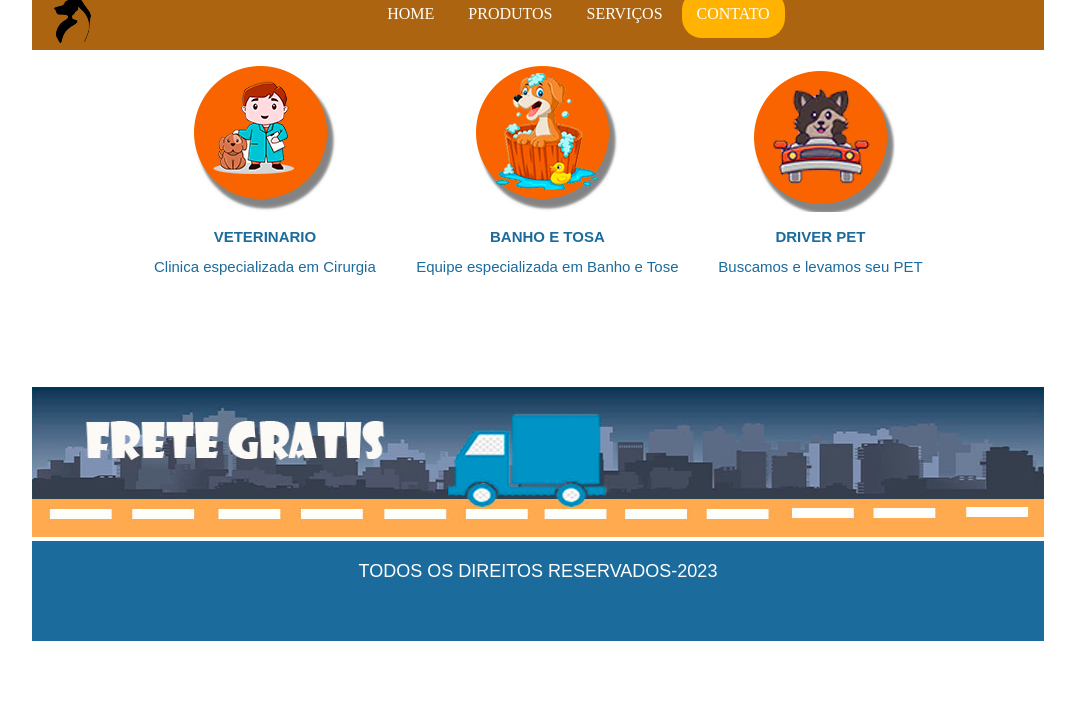
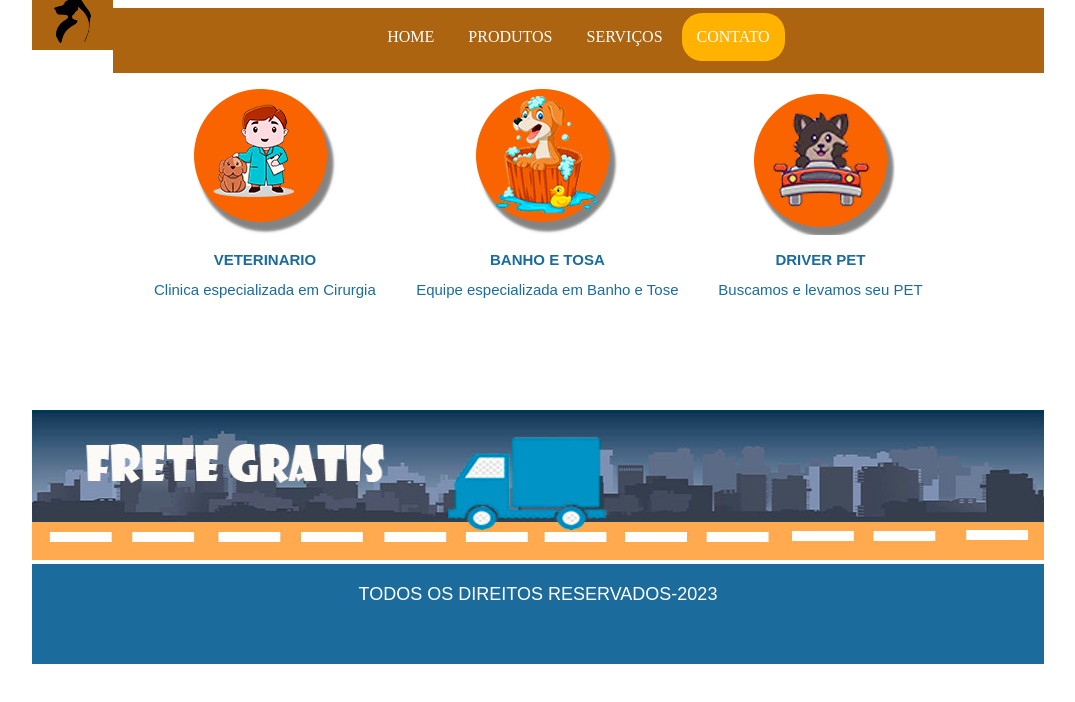
Before and after one commit to 1barbaruiva/pets, a plain HTML site: page contato.html in a window 1280 px wide. Shown: the whole page, without its empty margins (102-1177 px from the left). Drawn offline with Linux system fonts and the light colour scheme.

Commit message:
Update servicos.css

```diff
--- a/css/servicos.css
+++ b/css/servicos.css
@@ -31,7 +31,7 @@
     background-color: #ac6410;
     display: block;
     float: right;
-    margin-top: -23px;
+
 
 }
 #produtos{
```
